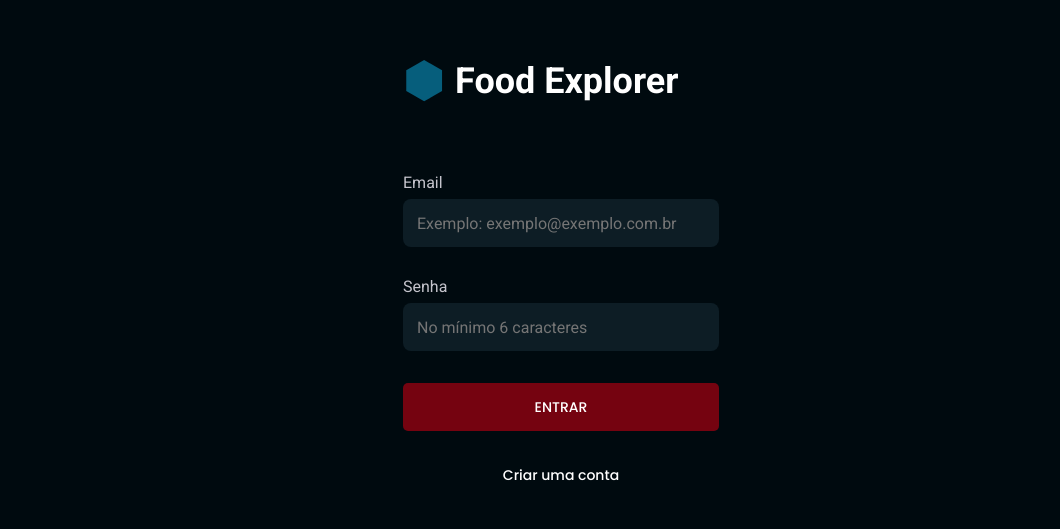
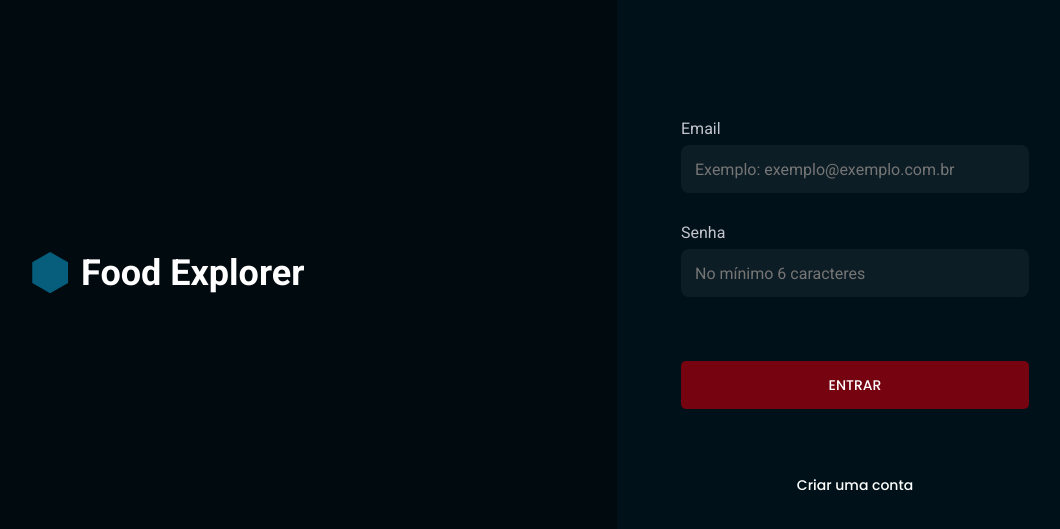
Before and after one commit to apolomoraes/food-explorer_front-end, a React (Vite) app: page / in a window 1280 px wide. Shown: the part 127-656 px from the top of the page, without its empty margins (79-1139 px from the left). Built offline with nearby package versions, Linux system fonts and the light colour scheme.

Commit message:
initial SignUp page

```diff
--- a/src/pages/SignIn/index.jsx
+++ b/src/pages/SignIn/index.jsx
@@ -12,6 +12,7 @@ export function SignIn() {
           <Logo width={"42px"} height={"42px"} fontSize={"3.6rem"} />
         </div>
 
+        <div className="wrapper">
           <div className='inputs'>
             <Input type='email' placeholder='Exemplo: exemplo@exemplo.com.br' id={'email'} title={'Email'} />
             <Input type='password' placeholder='No mínimo 6 caracteres' id={'password'} title={'Senha'} />
@@ -20,6 +21,7 @@ export function SignIn() {
           <Button title={'ENTRAR'} background={'#750310'} />
 
           <a href="">Criar uma conta</a>
+        </div>
       </Form>
     </Container>
   )
--- a/src/pages/SignIn/styles.js
+++ b/src/pages/SignIn/styles.js
@@ -3,8 +3,8 @@ import styled from 'styled-components';
 export const Container = styled.div`
   min-width: 42.8rem;
   height: 100vh;
-  display: grid;
-  place-items: center;
+  display: flex;
+  justify-content: center;
 `;
 
 export const Form = styled.div`
@@ -28,7 +28,7 @@ export const Form = styled.div`
     gap: 3.2rem;
   }
 
- > a {
+  a {
     margin-top: 3.2rem;
 
     font-family: ${({ theme }) => theme.FONT.FONT_POPPINS};
@@ -37,4 +37,34 @@ export const Form = styled.div`
     line-height: 2.4rem;
     color: ${({ theme }) => theme.COLORS.WHITE};
   }
+
+
+  @media(min-width: 1024px) {
+    flex-direction: row;
+    justify-content: space-between;
+    width: 100%;
+    padding: 10.8rem;
+    max-width: 1368px;
+
+    .logo {
+      align-self: center;
+    }
+
+    .wrapper {
+      min-width: 47.6rem;
+      min-height: 54rem;
+
+      background-color: ${({ theme }) => theme.COLORS.BACKGROUND_SIGN};
+
+      display: flex;
+      justify-content: center;
+      align-items: center;
+      flex-direction: column;
+      gap: 3.2rem;
+
+      padding: 6.4rem;
+      border-radius: 1.6rem;
+    }
+
+  }
 `;
--- /dev/null
+++ b/src/pages/SignUp/styles.js
@@ -0,0 +1,3 @@
+import { Container, Form } from '../SignIn/styles';
+
+export { Container, Form }
--- a/src/styles/theme.js
+++ b/src/styles/theme.js
@@ -6,6 +6,7 @@ export default {
     BACKGROUND_700: "#0D1D25",
     BACKGROUND_800: "#00111A",
     BACKGROUND_900: "#000A0F",
+    BACKGROUND_SIGN: "#001119",
 
     BACKGROUND_BUTTON_100: "#AB4D55",
     BACKGROUND_BUTTON_300: "#750310",
```
Also changed, not shown: src/pages/SignUp/index.jsx (added, +26 -0 lines). Lines whose indentation alone changed are shown as unchanged.
